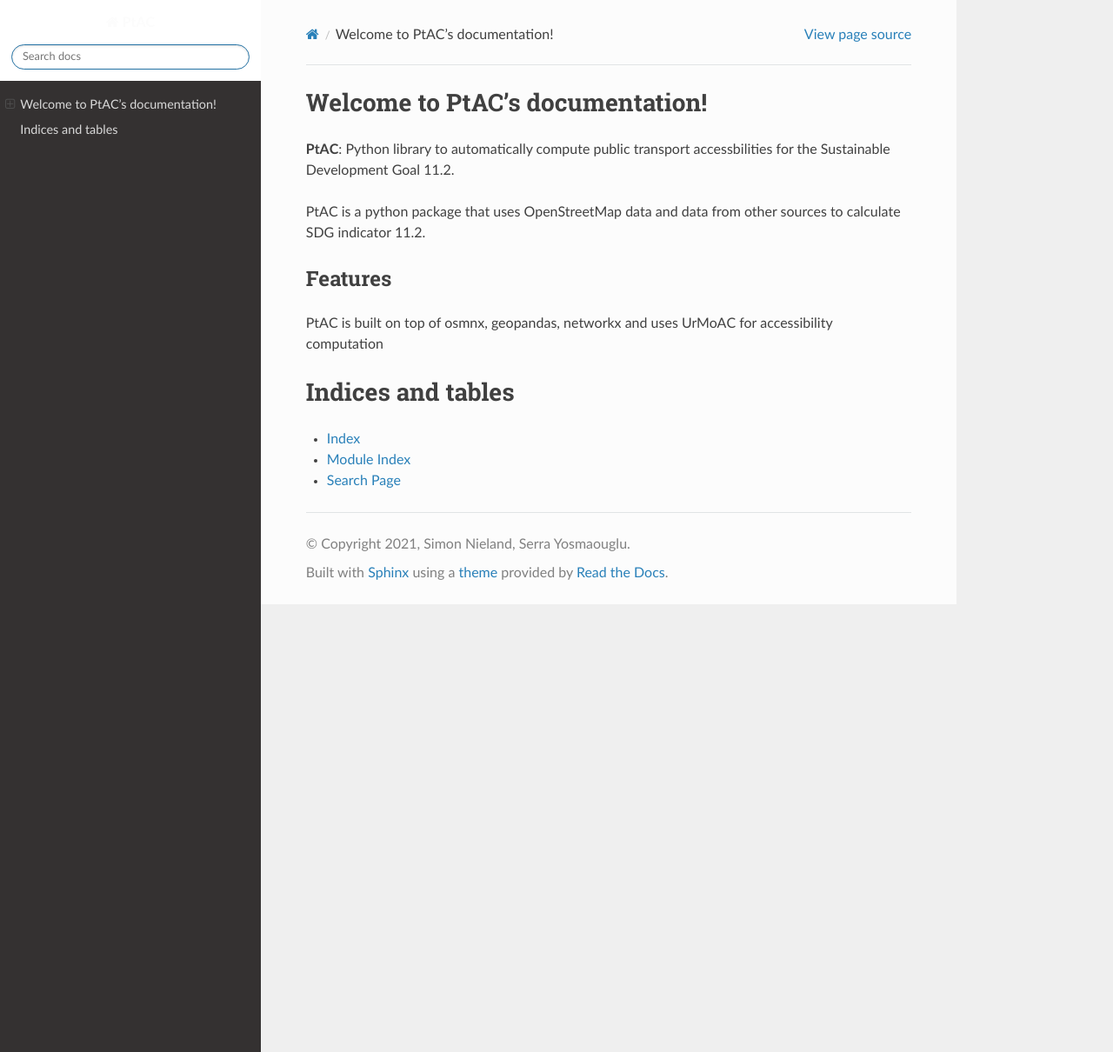
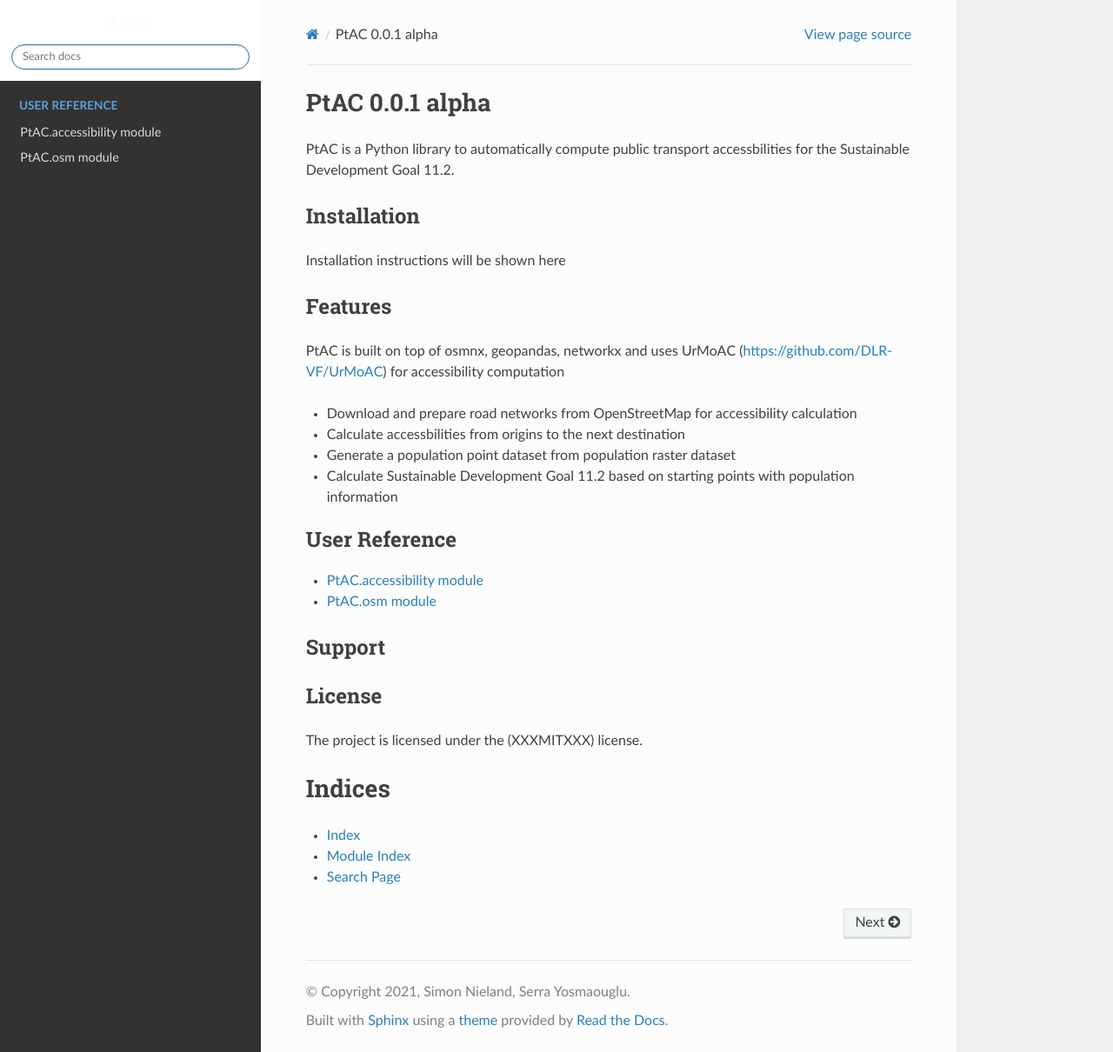
Before and after one commit to DLR-VF/PtAC, a Sphinx documentation site: the page built from docs/source/index.rst, in a window 1280 px wide and 1210 px high. Shown: the whole window at 87% size. Built offline with Sphinx 7.4.7 and the Read the Docs theme 2.0.0, drawn with Linux system fonts in a browser that asks for light colours.

Commit message:
Sphinx documentation works!

```diff
--- a/docs/source/index.rst
+++ b/docs/source/index.rst
@@ -3,25 +3,45 @@
    You can adapt this file completely to your liking, but it should at least
    contain the root `toctree` directive.
 
-Welcome to PtAC's documentation!
+PtAC 0.0.1 alpha
 ================================
 
-.. toctree::
-   :maxdepth: 2
-   :caption: Contents:
+PtAC is a Python library to automatically compute public transport accessbilities for the Sustainable Development Goal 11.2.
 
-**PtAC**: Python library to automatically compute public transport accessbilities for the Sustainable Development Goal 11.2.
 
-PtAC is a python package that uses OpenStreetMap data and data from other sources
-to calculate SDG indicator 11.2.
+Installation
+--------
+Installation instructions will be shown here
 
 Features
 --------
 PtAC is built on top of osmnx, geopandas, networkx and
-uses UrMoAC for accessibility computation
+uses UrMoAC (https://github.com/DLR-VF/UrMoAC) for accessibility computation
+
+* Download and prepare road networks from OpenStreetMap for accessibility calculation
+* Calculate accessbilities from origins to the next destination
+* Generate a population point dataset from population raster dataset
+* Calculate Sustainable Development Goal 11.2 based on starting points with population information
 
 
-Indices and tables
+.. toctree::
+   :maxdepth: 2
+   :caption: User Reference
+
+   PtAC
+
+
+Support
+--------
+
+
+License
+--------
+
+The project is licensed under the (XXXMITXXX) license.
+
+
+Indices
 ==================
 
 * :ref:`genindex`
```
Also changed, not shown: README.md (+9 -0 lines), 1 other file.
